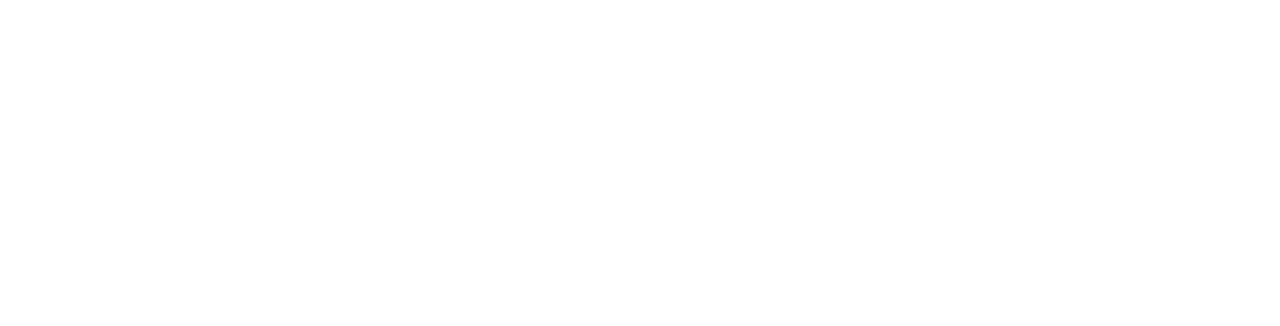
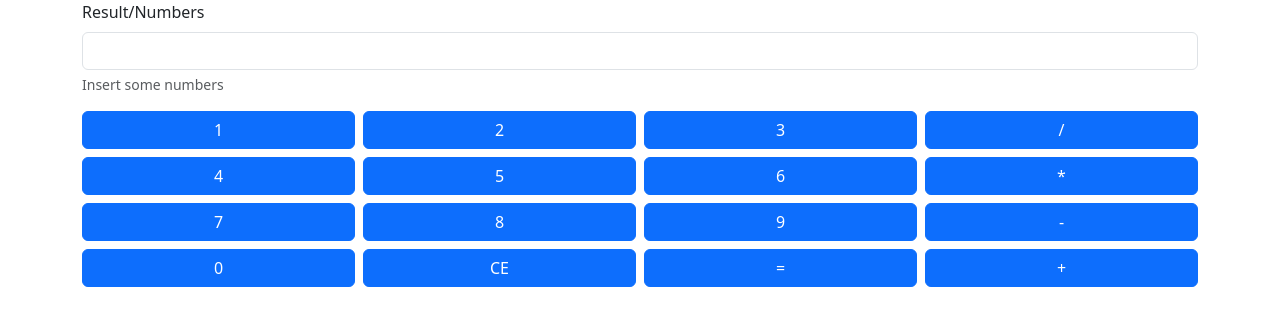
Before and after one commit to hurtlockerpro/omis_roman, a plain HTML site: page calc/index.html in a window 1280 px wide. Drawn offline with nearby package versions, Linux system fonts and the light colour scheme.

Commit message:
javascript calc

```diff
--- a/calc/index.html
+++ b/calc/index.html
@@ -12,6 +12,71 @@
 </head>
 <body>
 
+    <div class="container">
+        <div class="row">
+            <div class="col">
+                <form>
+                    <div class="mb-3">
+                      <label for="resultInput" class="form-label">Result/Numbers</label>
+                      <input type="text" class="form-control" id="resultInput">
+                      <div id="emailHelp" class="form-text">Insert  some numbers</div>
+                    </div>
+                </form>
+            </div>
+        </div>
+
+        <div class="row row-cols-4 g-2">
+            <div class="col">
+                <div class="btn btn-primary w-100">1</div>
+            </div>
+            <div class="col">
+                <div class="btn btn-primary w-100">2</div>
+            </div>
+            <div class="col">
+                <div class="btn btn-primary w-100">3</div>
+            </div>
+            <div class="col">
+                <div class="btn btn-primary w-100">/</div>
+            </div>
+            <div class="col">
+                <div class="btn btn-primary w-100">4</div>
+            </div>
+            <div class="col">
+                <div class="btn btn-primary w-100">5</div>
+            </div>
+            <div class="col">
+                <div class="btn btn-primary w-100">6</div>
+            </div>
+            <div class="col">
+                <div class="btn btn-primary w-100">*</div>
+            </div>
+            <div class="col">
+                <div class="btn btn-primary w-100">7</div>
+            </div>
+            <div class="col">
+                <div class="btn btn-primary w-100">8</div>
+            </div>
+            <div class="col">
+                <div class="btn btn-primary w-100">9</div>
+            </div>
+            <div class="col">
+                <div class="btn btn-primary w-100">-</div>
+            </div>
+            <div class="col">
+                <div class="btn btn-primary w-100">0</div>
+            </div>
+            <div class="col">
+                <div class="btn btn-primary w-100">CE</div>
+            </div>
+            <div class="col">
+                <div class="btn btn-primary w-100">=</div>
+            </div>
+            <div class="col">
+                <div class="btn btn-primary w-100">+</div>
+            </div>
+        </div>
+    </div>
+
     <script src="./js/script.js"></script>
 </body>
 </html>
--- a/calc/js/script.js
+++ b/calc/js/script.js
@@ -0,0 +1,87 @@
+
+class Calc {
+
+    resultInput = document.getElementById('resultInput')
+
+    buttons = document.getElementsByClassName('btn')
+
+    constructor()
+    {
+        this.addEventListenerToButtons()
+    }
+
+    addEventListenerToButtons()
+    {
+        for (let index = 0; index < this.buttons.length; index++)
+        {
+            const button = this.buttons[index];
+
+                                             // callback fn
+            button.addEventListener('click', event => {
+
+                console.log(event.target.innerText);
+                let btnTitle = event.target.innerText
+
+                if (btnTitle == '='){
+                    this.calculateResult()
+                } else {
+                    this.resultInput.value += btnTitle
+                }
+
+            })
+
+        }
+    }
+
+    calculateResult(){
+        this.resultInput.value = eval(this.resultInput.value)
+    }
+
+}
+
+
+let myCalc = new Calc()
+//myCalc.addEventListenerToButtons()
+
+console.log(myCalc.buttons)
+
+// old fasion function
+// this visible only in this function
+/*
+function multiply(x, y){
+    console.log(this);
+    return x * y
+}
+
+
+// new fasion
+function multiply (x){
+    return 'Hello!'
+}
+
+
+//let multiply = () => 'Hello!'
+//let multiply = () => 'Hello ' + x + '!'
+// let multiply = (x, y) => x * y
+let multiply = (x, y) => {
+    if (x > 0 && y > 0) return x * y
+    //else throw Error('x or y must be be grater than zero')
+    // else 1 + 0
+    console.log(this);
+}
+
+console.log(multiply(0, 5));
+*/
+
+/*
+let arr = {
+    oldFn: function(){
+        console.log(this);
+    },
+    newFn: x => {
+        console.log(this);
+    }
+}
+
+arr.newFn()
+*/
```
